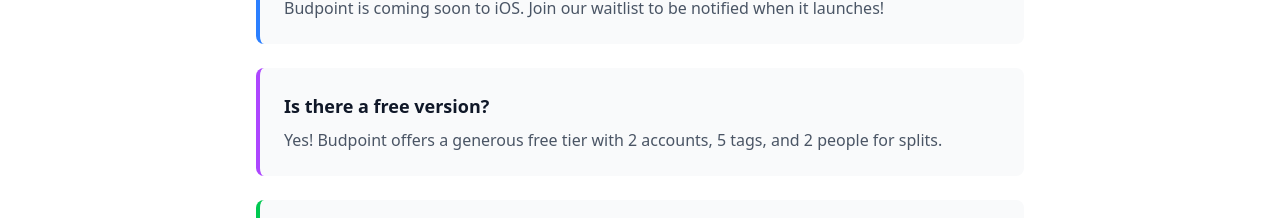
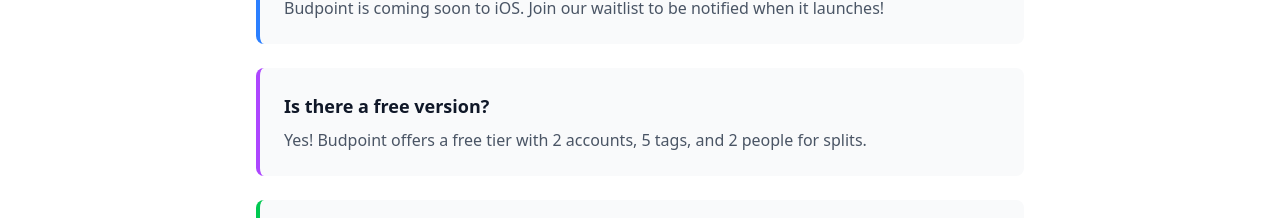
Before and after one commit to anekc/budpointlandpage, a Next.js app: page / in a window 1280 px wide. Shown: the part 4799-5017 px from the top of the page. Built offline with nearby package versions, Linux system fonts and the light colour scheme.

Commit message:
Ajuste de texto FAQ

```diff
--- a/app/page.tsx
+++ b/app/page.tsx
@@ -274,7 +274,7 @@
       faq1Question: "When will Budpoint be available?",
       faq1Answer: "Budpoint is coming soon to iOS. Join our waitlist to be notified when it launches!",
       faq2Question: "Is there a free version?",
-      faq2Answer: "Yes! Budpoint offers a generous free tier with 2 accounts, 5 tags, and 2 people for splits.",
+      faq2Answer: "Yes! Budpoint offers a free tier with 2 accounts, 5 tags, and 2 people for splits.",
       faq3Question: "Can I share expenses with friends?",
       faq3Answer: "Absolutely! Pro users can share expenses in real-time with friends and partners seamlessly."
     },
@@ -357,7 +357,7 @@
       faq1Question: "¿Cuándo estará disponible Budpoint?",
       faq1Answer: "Budpoint llegará pronto a iOS. ¡Únete a nuestra lista de espera para ser notificado cuando se lance!",
       faq2Question: "¿Hay una versión gratuita?",
-      faq2Answer: "¡Sí! Budpoint ofrece un generoso plan gratuito con 2 cuentas, 5 etiquetas y 2 personas para divisiones.",
+      faq2Answer: "¡Sí! Budpoint ofrece un plan gratuito con 2 cuentas, 5 etiquetas y 2 personas para divisiones.",
       faq3Question: "¿Puedo compartir gastos con amigos?",
       faq3Answer: "¡Por supuesto! Los usuarios Pro pueden compartir gastos en tiempo real con amigos y parejas sin problema."
     }
```
